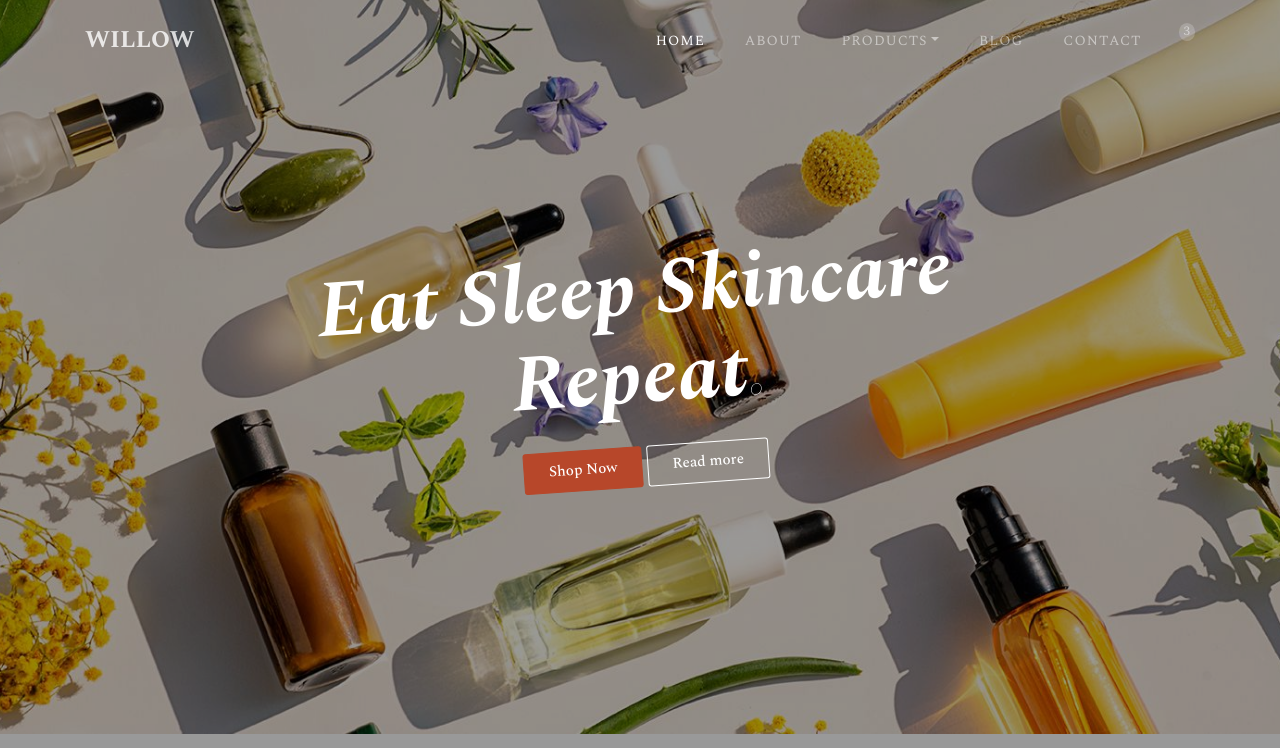
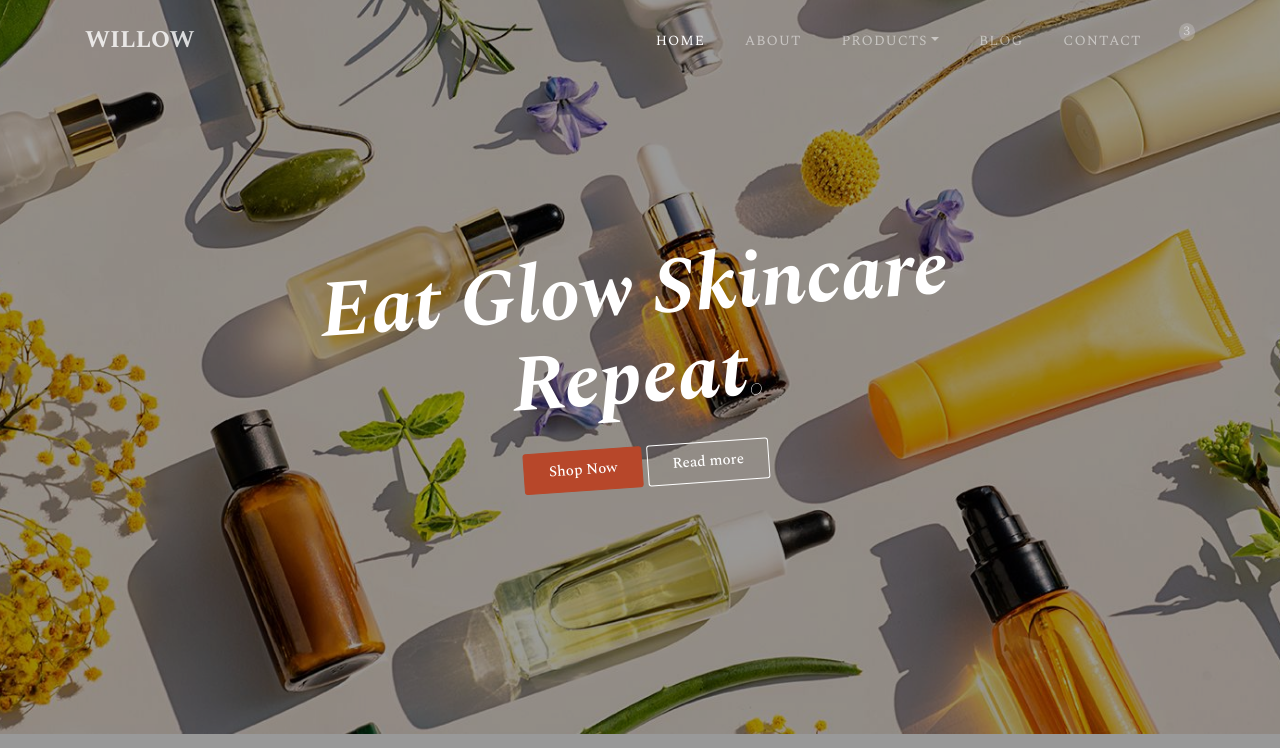
Before and after one commit to samochyjnr/BeautyWeb1, a Django app: page / in a window 1280 px wide. Shown: the part 31-779 px from the top of the page. Run offline with Django 4.2, Linux system fonts and the light colour scheme; some libraries are stand-ins or nearby versions; some web fonts are replaced.

Commit message:
Worked on frontend

```diff
--- a/beautyapp/templates/apps/home.html
+++ b/beautyapp/templates/apps/home.html
@@ -11,7 +11,7 @@
         <div class="row no-gutters slider-text align-items-center justify-content-center">
           <div class="col-md-8 ftco-animate d-flex align-items-end">
           	<div class="text w-100 text-center">
-	            <h1 class="mb-4"><span>Eat</span> <span>Sleep</span> <span>Skincare </span><span>Repeat</span>.</h1>
+	            <h1 class="mb-4"><span>Eat</span> <span>Glow</span> <span>Skincare </span><span>Repeat</span>.</h1>
 	            <p><a href="#" class="btn btn-primary py-2 px-4">Shop Now</a> <a href="#" class="btn btn-white btn-outline-white py-2 px-4">Read more</a></p>
             </div>
           </div>
```
